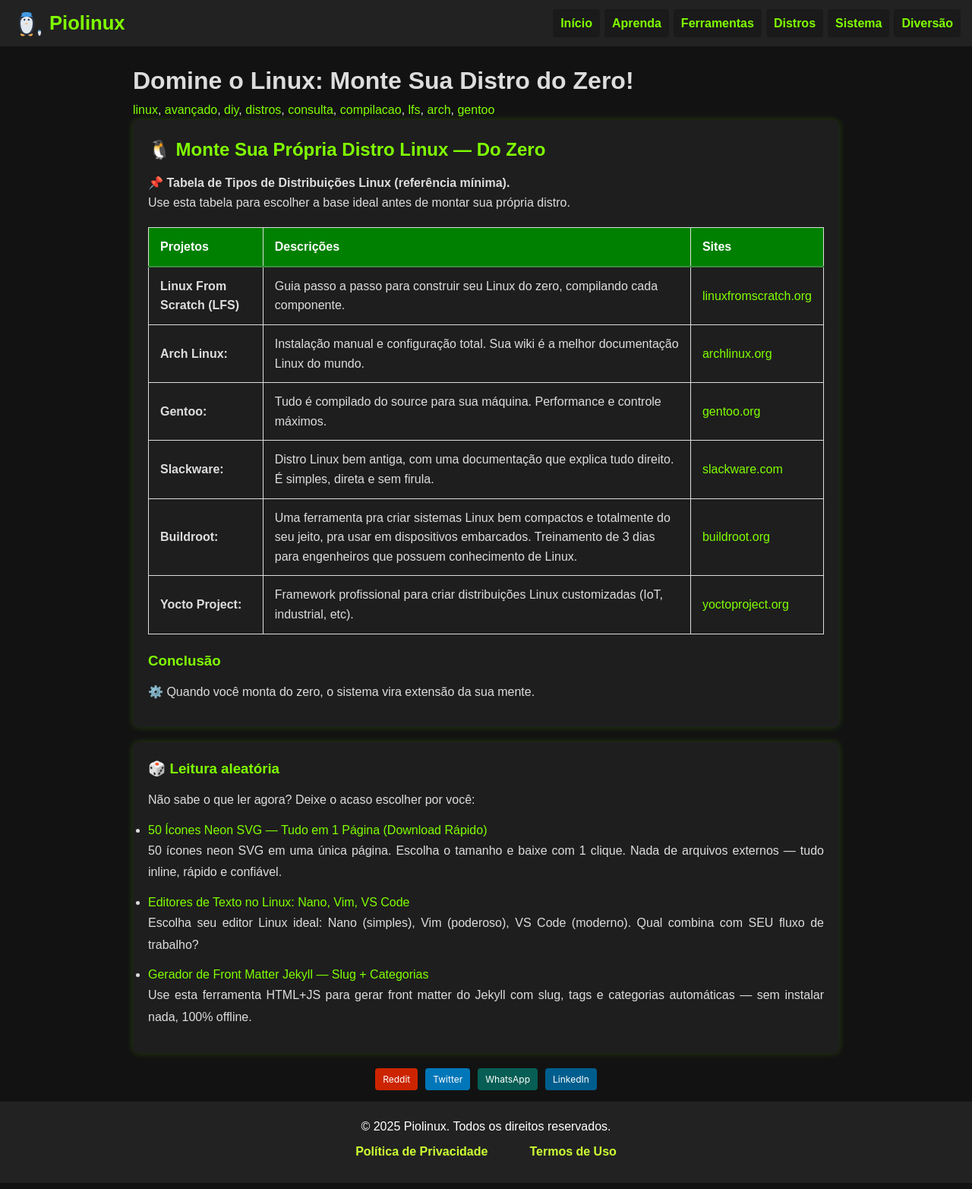
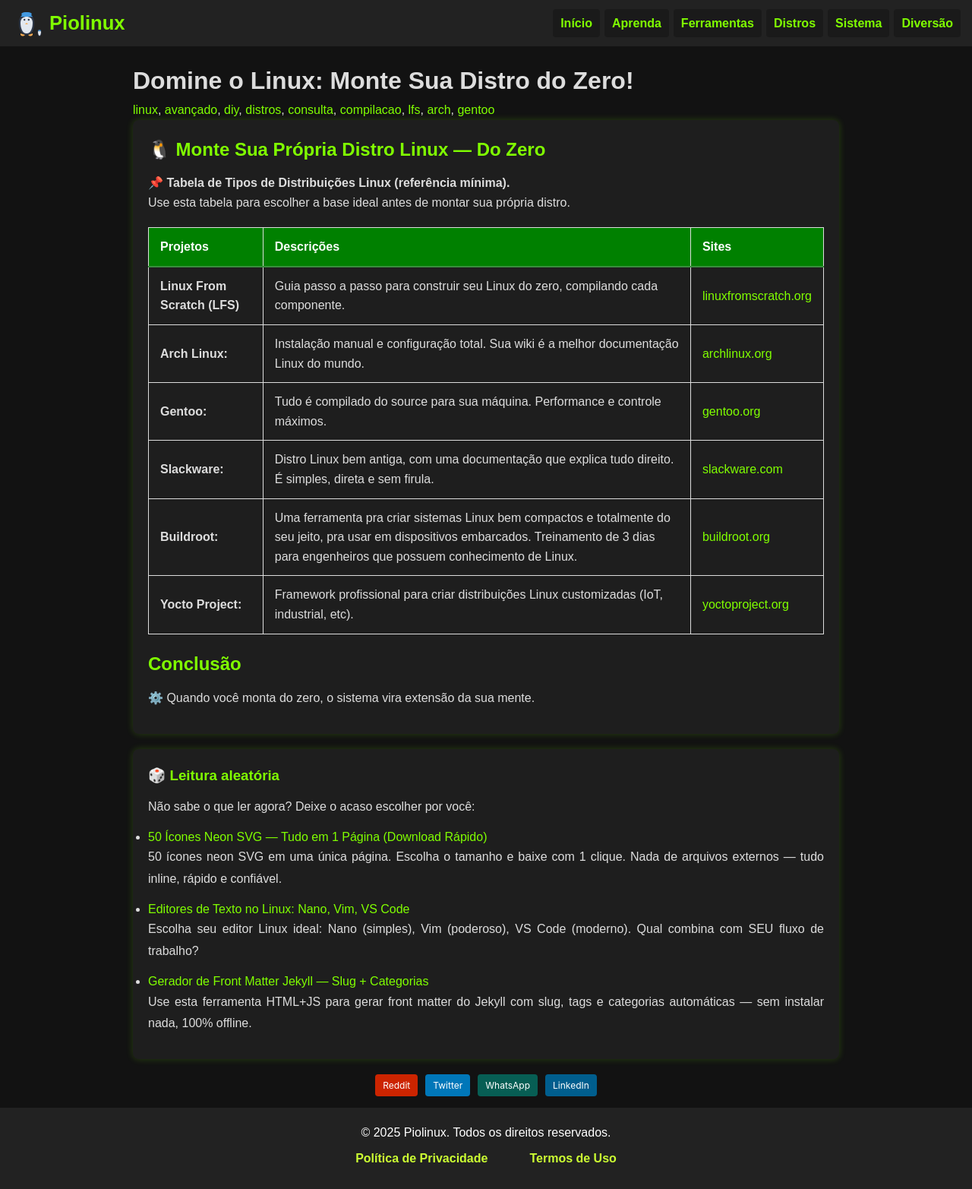
Before and after one commit to Piolinux/piolinux-site, a Jekyll site: the page built from _pages/distros/distros-avancado.md, in a window 1280 px wide. Shown: the whole page at 76% size. Built offline with Jekyll 4.4.1, drawn with Linux system fonts in a browser that asks for light colours.

```diff
--- a/_pages/distros/distros-avancado.md
+++ b/_pages/distros/distros-avancado.md
@@ -91,7 +91,7 @@ permalink: /distros/avancado/
 </table>
 
 
-<h3>Conclusão</h3>
+<h2>Conclusão</h2>
 
 <p>
   ⚙️ Quando você monta do zero, o sistema vira extensão da sua mente.
```
